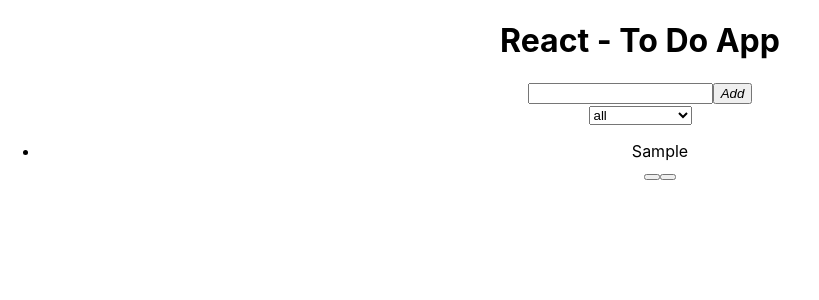
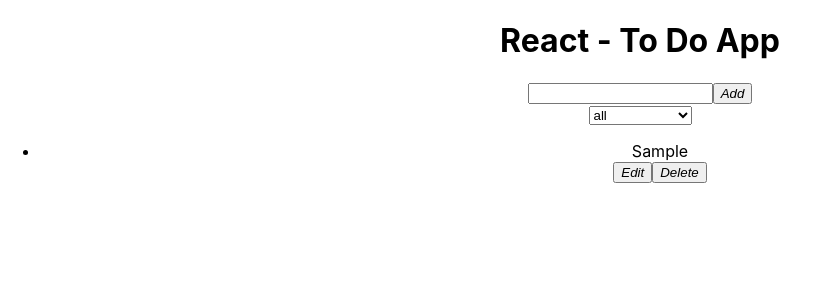
Before and after one commit to vaibhav18matere/note-app, a React (Create React App) app in the folder note-keeper/: page / in a window 1280 px wide. Both pictures are taken after typing "Sample" into the empty fields and a click on the button "Add". Shown: the top 300 px of the page, without its empty margins (0-819 px from the left). Built offline with nearby package versions, Linux system fonts and the light colour scheme.

Commit message:
feat:added delete button

```diff
--- a/note-keeper/public/index.html
+++ b/note-keeper/public/index.html
@@ -5,39 +5,18 @@
     <link rel="icon" href="%PUBLIC_URL%/favicon.ico" />
     <meta name="viewport" content="width=device-width, initial-scale=1" />
     <meta name="theme-color" content="#000000" />
-    <meta
-      name="description"
-      content="Web site created using create-react-app"
-    />
+    <meta name="description"content="Web site created using create-react-app"/>
     <link rel="apple-touch-icon" href="%PUBLIC_URL%/logo192.png" />
-    <!--
-      manifest.json provides metadata used when your web app is installed on a
-      user's mobile device or desktop. See https://developers.google.com/web/fundamentals/web-app-manifest/
-    -->
     <link rel="manifest" href="%PUBLIC_URL%/manifest.json" />
-    <!--
-      Notice the use of %PUBLIC_URL% in the tags above.
-      It will be replaced with the URL of the `public` folder during the build.
-      Only files inside the `public` folder can be referenced from the HTML.
-
-      Unlike "/favicon.ico" or "favicon.ico", "%PUBLIC_URL%/favicon.ico" will
-      work correctly both with client-side routing and a non-root public URL.
-      Learn how to configure a non-root public URL by running `npm run build`.
-    -->
-    <title>React App</title>
+      <!-- google font -->
+      <link
+        href="https://fonts.googleapis.com/css2?family=Poppins:wght@300&display=swap"
+        rel="stylesheet"
+      />
+    <title>Notes keeper app</title>
   </head>
   <body>
     <noscript>You need to enable JavaScript to run this app.</noscript>
     <div id="root"></div>
-    <!--
-      This HTML file is a template.
-      If you open it directly in the browser, you will see an empty page.
-
-      You can add webfonts, meta tags, or analytics to this file.
-      The build step will place the bundled scripts into the <body> tag.
-
-      To begin the development, run `npm start` or `yarn start`.
-      To create a production bundle, use `npm run build` or `yarn build`.
-    -->
   </body>
 </html>
--- a/note-keeper/src/App.css
+++ b/note-keeper/src/App.css
@@ -1,38 +1,3 @@
 .App {
   text-align: center;
 }
-
-.App-logo {
-  height: 40vmin;
-  pointer-events: none;
-}
-
-@media (prefers-reduced-motion: no-preference) {
-  .App-logo {
-    animation: App-logo-spin infinite 20s linear;
-  }
-}
-
-.App-header {
-  background-color: #282c34;
-  min-height: 100vh;
-  display: flex;
-  flex-direction: column;
-  align-items: center;
-  justify-content: center;
-  font-size: calc(10px + 2vmin);
-  color: white;
-}
-
-.App-link {
-  color: #61dafb;
-}
-
-@keyframes App-logo-spin {
-  from {
-    transform: rotate(0deg);
-  }
-  to {
-    transform: rotate(360deg);
-  }
-}
--- a/note-keeper/src/App.js
+++ b/note-keeper/src/App.js
@@ -4,22 +4,25 @@ import "./App";
 import Form from "./Components/Form";
 import TodoList from "./Components/TodoList";
 
+function App() {
 
-function App() {
   const [inputText, setInputText] = useState("");
   const [todos, setTodos] = useState([]);
+
   return (
     <div className="App">
       <header>
         <h1>React - To Do App </h1>
-        <Form
-          inputText={inputText}
-          todos={todos}
-          setTodos={setTodos}
-          setInputText={setInputText}
-        />
-        <TodoList todos={todos} />
       </header>
+      <Form
+        inputText={inputText}
+        todos={todos}
+        setTodos={setTodos}
+        setInputText={setInputText}
+      />
+      <TodoList todos={todos}
+        setTodos={setTodos}
+      />
     </div>
   );
 }
--- a/note-keeper/src/Components/Form.js
+++ b/note-keeper/src/Components/Form.js
@@ -2,7 +2,7 @@ import React from "react";
 
 const Form = ({ setInputText, todos, setTodos, inputText }) => {
     const inputTextHandler = (e) => {
-        console.log(e.target.value);
+        // console.log(e.target.value);
         setInputText(e.target.value);
     };
 
--- a/note-keeper/src/Components/Todo.js
+++ b/note-keeper/src/Components/Todo.js
@@ -1,16 +1,22 @@
 import React from "react";
 
-const Todo = ({ text }) => {
+const Todo = ({ text, todo, todos, setTodos }) => {
+
+    const deleteHandler = () => {
+        setTodos(todos.filter((element) => element.id !== todo.id));
+        // console.log(todo)
+    }
+
     return (
         <div className="todo">
             <li className="todo-item"> {text}</li>
 
             <button className="complete-btn">
-                <i className="fas fa-check"></i>
+                <i>Edit</i>
             </button>
 
-            <button className="trash-btn">
-                <i className="fas fa-trash"></i>
+            <button onClick={deleteHandler} className="trash-btn">
+                <i>Delete</i>
             </button>
         </div>
     );
--- a/note-keeper/src/Components/TodoList.js
+++ b/note-keeper/src/Components/TodoList.js
@@ -1,13 +1,18 @@
 import React from "react";
 import Todo from "./Todo";
 
-const TodoList = ({ todos }) => {
-    console.log(todos);
+const TodoList = ({ todos, setTodos }) => {
+    // console.log(todos);
     return (
         <div className="todo-container">
             <ul className="todo-list">
                 {todos.map((todo) => (
-                    <Todo key={todo.id} text={todo.text} id={todo.id} />
+                    <Todo key={todo.id}
+                        text={todo.text}
+                        todo={todo}
+                        todos={todos}
+                        setTodos={setTodos}
+                    />
                 ))}
             </ul>
         </div>
```
